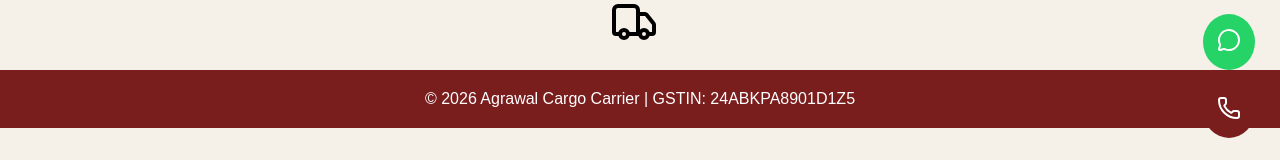
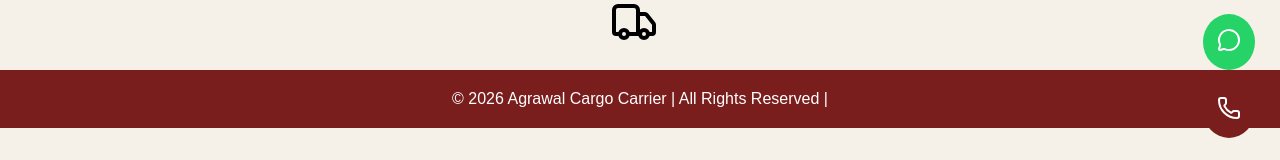
Before and after one commit to arnav2607/acc, a React (Vite) app: page / in a window 1280 px wide. Shown: the part 637-797 px from the top of the page. Built offline with nearby package versions, Linux system fonts and the light colour scheme.

Commit message:
remove gst

```diff
--- a/src/App.jsx
+++ b/src/App.jsx
@@ -208,7 +208,7 @@ function Contact() {
 function Footer() {
   return (
     <footer className="footer">
-      © 2026 Agrawal Cargo Carrier | GSTIN: 24ABKPA8901D1Z5
+      © 2026 Agrawal Cargo Carrier | All Rights Reserved |
     </footer>
   );
 }
```
